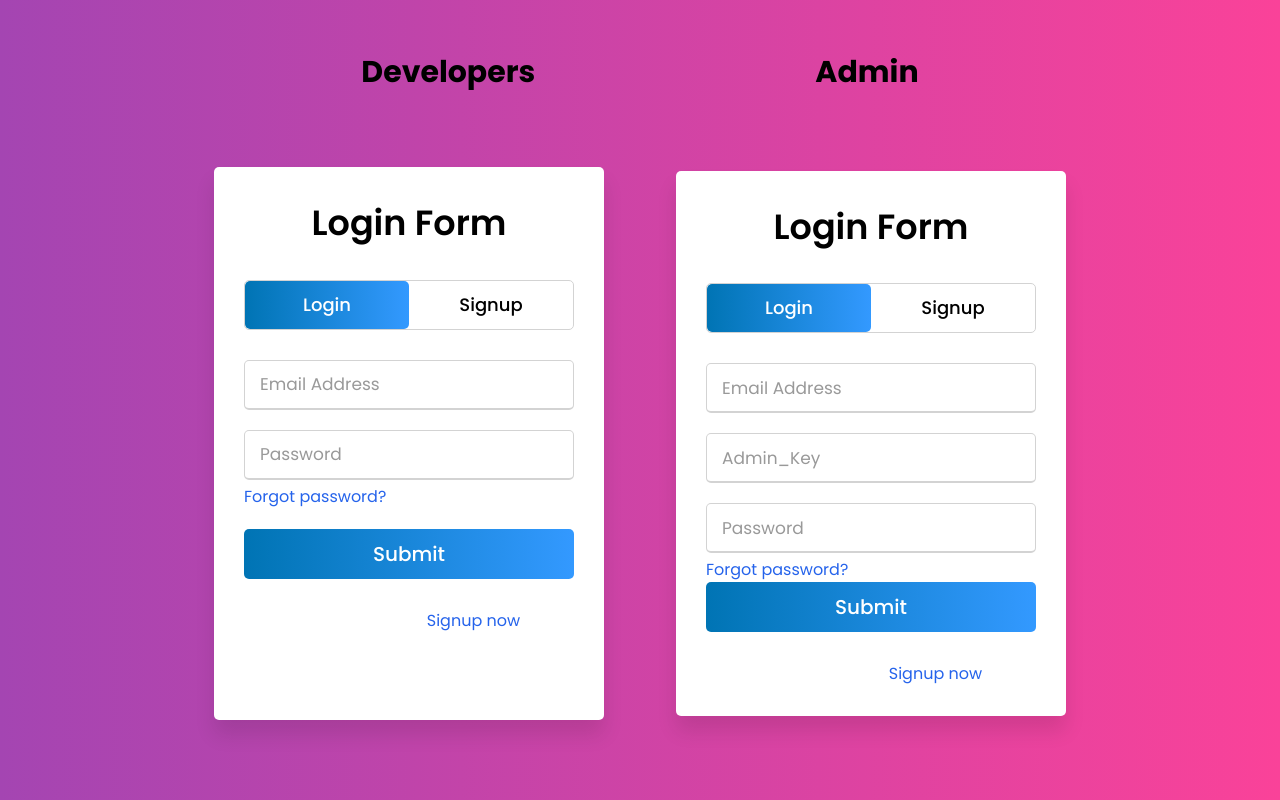
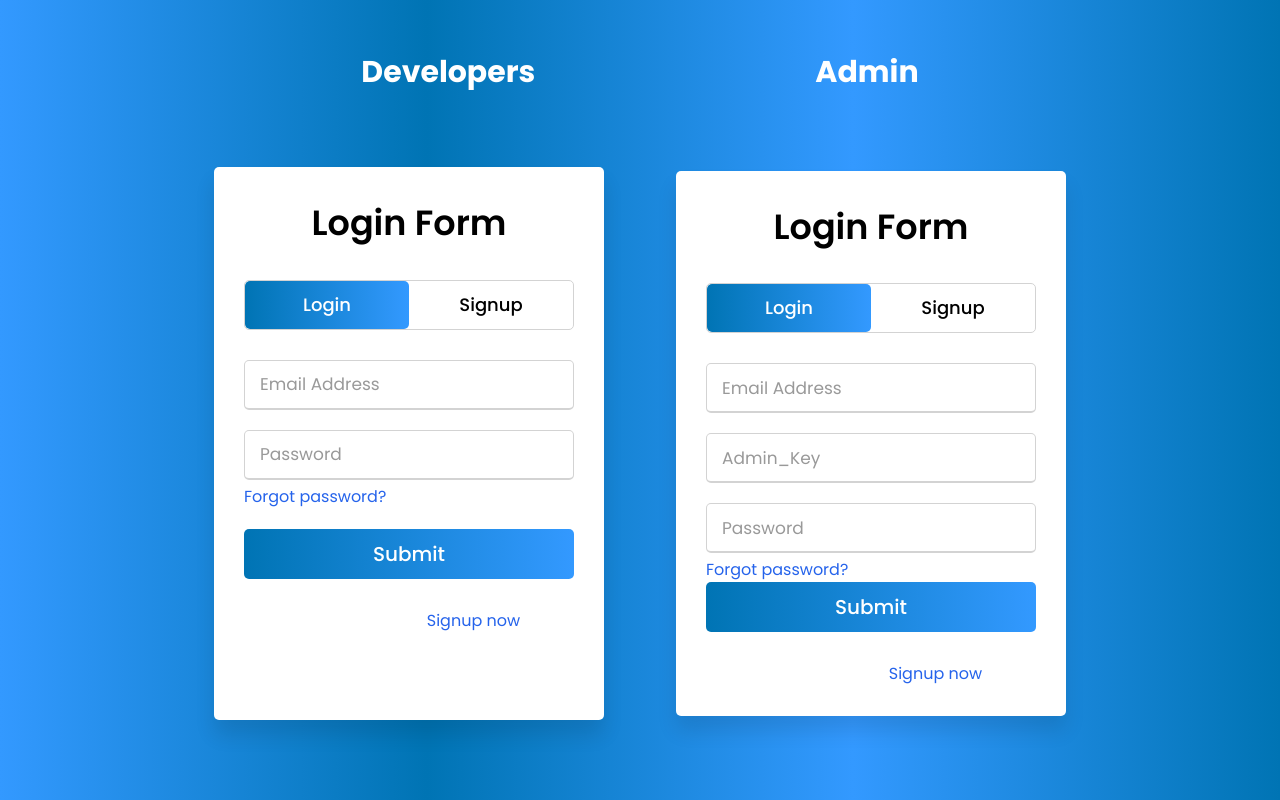
Before and after one commit to josephpeter231/work, a React (Vite) app in the folder Client/: page /loginOrSignup in a window 1280 px wide. Built offline with nearby package versions, Linux system fonts and the light colour scheme.

Commit message:
Router changes

```diff
--- a/Client/src/App.jsx
+++ b/Client/src/App.jsx
@@ -5,6 +5,7 @@ import Intro from "./Components/Intro";
 import PageNotFound from "./Components/PageNotFound";
 import Profile from "./Components/Profile";
 import LoginOrSignup from "./Components/Login/LoginOrSignup";
+import Configuration from "./Components/Configuration";
 
 
 function App() {
@@ -19,6 +20,7 @@ function App() {
         <Route path="/profile"  element={<Profile/>}/>
         <Route path="*"  element={<PageNotFound/>}/>
         <Route path='/loginOrSignup' element={<LoginOrSignup/>}/>
+        <Route path='/config' element={<Configuration/>}/>
       </Routes>
     </BrowserRouter>
 
--- a/Client/src/Components/Configuration.jsx
+++ b/Client/src/Components/Configuration.jsx
@@ -1,4 +1,4 @@
-import React from 'react'
+// import React from 'react'
 
 const Configuration = () => {
   return (
--- a/Client/src/Components/Home.jsx
+++ b/Client/src/Components/Home.jsx
@@ -1,11 +1,10 @@
 
+import { Link } from "react-router-dom"
 
 const Home = () => {
   return (
-
-
     <div className="h-full flex flex-col">
-      <div className='header flex flex-1 flex-row bg-blue-600 py-2 mb-10 w-full'>
+      <div className='header flex flex-1 flex-row bg-blue-600 py-2 mb-10  w-full'>
         <div className='flex flex-row justify-center items-center mr-12 ml-16 w- full'>
           <a  className='text-white flex flex-row justify-center items-center font-bold text-xl mr-16 font-sans'>ACM
            <img src="src/assets/acm2.png" className='ml-2' height={30} width={30} alt="" />
@@ -16,7 +15,9 @@ const Home = () => {
 
         </div>
         <div className=" flex justify-center items-center ml-auto mr-10 self-end">
-            <img src="src/assets/profile.png" height={50} width={50} alt="" />
+          <Link to = "/profile">
+          <img src="src/assets/profile.png" height={50} width={50} alt="" />
+          </Link>
         </div>
 
       </div>
@@ -67,7 +68,7 @@ const Home = () => {
         <div className="flex flex-col justify-center items-center h-full ">
 
           <div className="border-2 border-blue-500 p-3 mt-5">
-            <img src="src/assets/createNew.png" height={50} width={50} alt="" />
+            <Link to='/config'><img src="src/assets/createNew.png" height={50} width={50} alt="" /></Link>
           </div>
           <h2 className="text-black font-semibold text-2xl mt-5">Create New Config</h2>
 
--- a/Client/src/Components/Intro.jsx
+++ b/Client/src/Components/Intro.jsx
@@ -1,6 +1,6 @@
 import '../App.css'
 
-import { Link,Outlet } from 'react-router-dom';
+import { Link} from 'react-router-dom';
 
 const Intro = () => {
   return (
@@ -8,7 +8,7 @@ const Intro = () => {
     <div className="mx-10 h-full ">
 
 
-      <div className='header flex flex-row '>
+      <div className='header flex flex-row  mt-10'>
         <div className='flex flex-row mr-12 ml-16'>
           <a  className='text-black flex flex-row justify-center items-center font-bold text-xl mr-16 '>ACM
            <img src="src/assets/acm2.png" className='ml-2' height={30} width={30} alt="" />
@@ -39,7 +39,7 @@ const Intro = () => {
             <h1 className="introHeaderText text-black font-bold text-4xl text-left"> Solution !!! </h1>
           </div>
           <div className='flex justify-center'>
-            <Link to="/login">
+            <Link to="/loginOrSignup">
               <button className='text-white bg-blue-600 px-4 py-2 rounded-md mt-7 text-xl'>Get Started</button>
             </Link>
           </div>
--- a/Client/src/Components/Login/loginOrSignup.css
+++ b/Client/src/Components/Login/loginOrSignup.css
@@ -13,7 +13,7 @@
 }
 .Login_title{
     margin-top: 50px;
-    color: #000;
+    color: #fff;
     font-weight: 700;
 }
 
@@ -25,7 +25,7 @@
     gap: 4.5rem;
     height: 100%;
     width: 100%;
-    background: -webkit-linear-gradient(left, #a445b2, #fa4299);
+    background: -webkit-linear-gradient(right, #0074b4, #3399ff, #0074b4, #3399ff);
 }
 .Initial_cont{
     display: flex;
```
